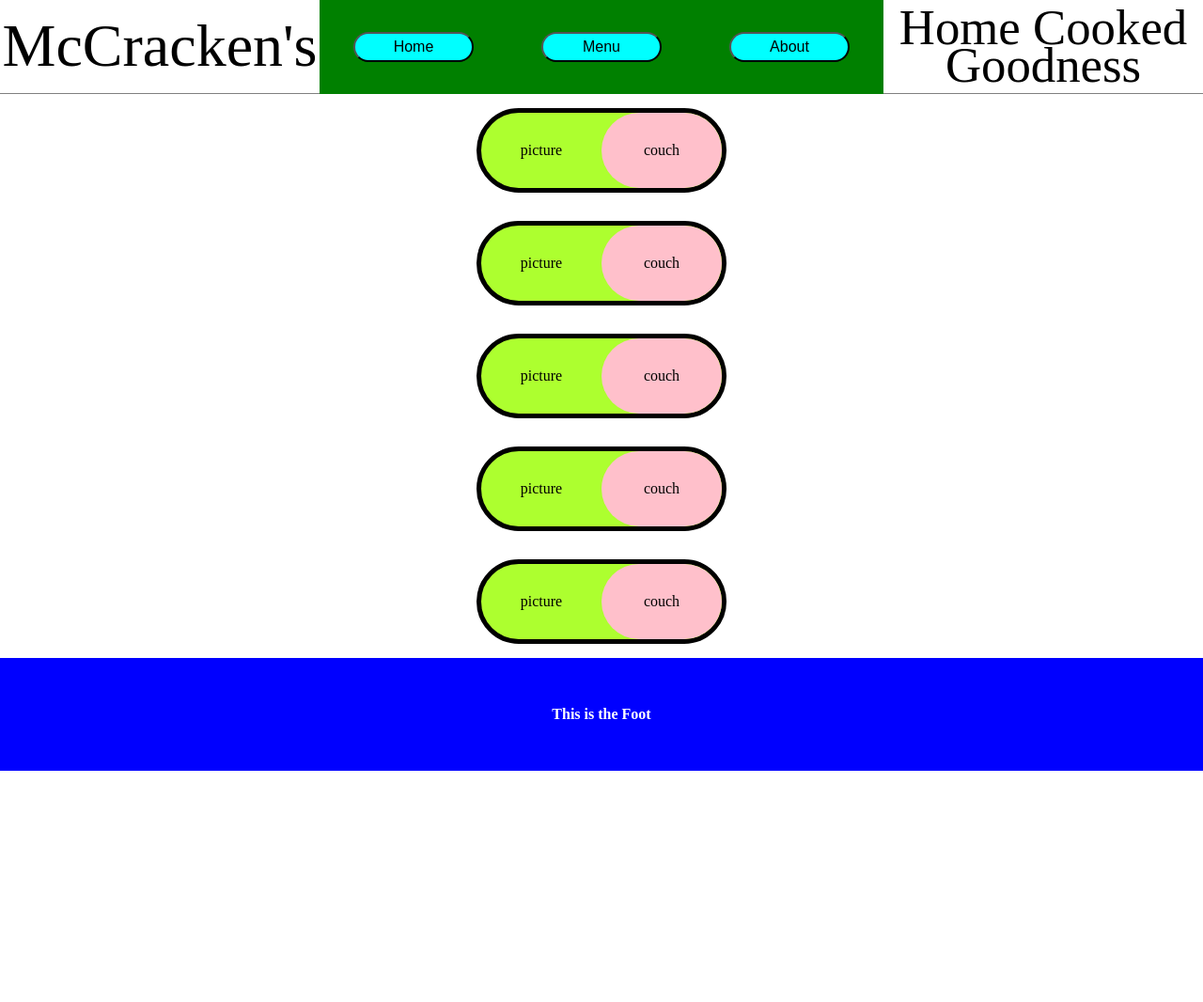
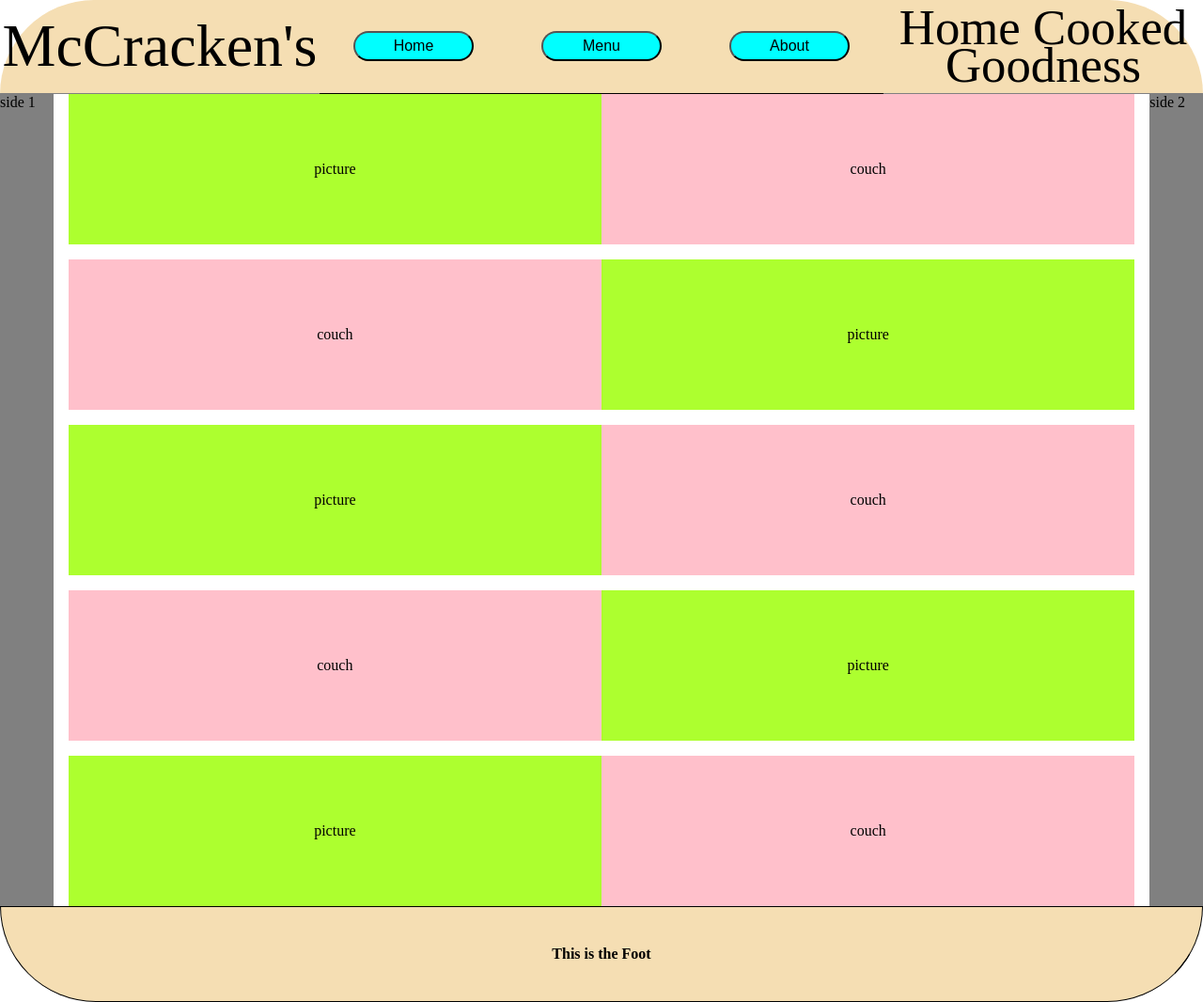
Before and after one commit to GavinHemmingson/RestaurantPage, a website built with webpack: page src/index.html in a window 1280 px wide. Shown: the whole page at 94% size. Before the commit the page ends 820 px from the top, so only its background shows below. Built offline with nearby package versions, Linux system fonts and the light colour scheme.

Commit message:
package-lock.json

```diff
--- a/src/index.html
+++ b/src/index.html
@@ -22,21 +22,23 @@
                 <div class="description">couch</div>
             </div>
             <div class="para">
+                <div class="description">couch</div>
                 <div class="title">picture</div>
-                <div class="description">couch</div>
             </div>
             <div class="para">
                 <div class="title">picture</div>
                 <div class="description">couch</div>
             </div>
             <div class="para">
+                <div class="description">couch</div>
                 <div class="title">picture</div>
-                <div class="description">couch</div>
             </div>
             <div class="para">
                 <div class="title">picture</div>
                 <div class="description">couch</div>
             </div>
+            <div class="columns1">side 1</div>
+            <div class="columns2">side 2</div>
         </div>
         <footer>This is the Foot</footer>
     </body>
--- a/src/style.css
+++ b/src/style.css
@@ -14,7 +14,7 @@ header{
     margin: 0;
     padding: 0%;
     display: grid;
-    background-color: green;
+    background-color: white;
     grid-template-rows: 1fr 1fr 1fr;
     grid-template-columns: 1fr 600px 1fr;
 }
@@ -27,14 +27,19 @@ header{
     font-size: 4em;
     background-color: white;
     border-bottom: 1px solid grey;
+    border-top-left-radius: 10em;
+    background-color: wheat;
+    /* border-bottom-left-radius: 10em; */
 }
 
 nav{
     display: flex;
     justify-content: space-around;
     align-items: center;
-    grid-row: 2/3;
+    grid-row: 1/4;
     grid-column: 2/3;
+    background-color: wheat;
+    border-bottom: 1px solid black;
 }
 
 .home
@@ -48,7 +53,11 @@ nav{
     font-size: 3.3em;
     background-color: white;
     border-bottom: 1px solid grey;
-    min-width: 300px;
+    min-width: 310px;
+    background-color: wheat;
+    border-top-right-radius: 10em;
+    /* border-bottom-right-radius: 10em; */
+
 }
 
 
@@ -70,37 +79,54 @@ nav{
 footer{
     grid-row: 3/4;
     grid-column: 1/4 ;
-    height:120px;
+    height:100px;
     display: flex;
     justify-content: center;
     align-items: center;
-    background-color: blue;
-    color:white;
+    background-color: wheat;
+    color:black;
     font-weight: bold;
+    border: 1px solid black;
+    border-bottom-left-radius:10em;
+    border-bottom-right-radius: 10em;
 }
 
 #content{
-    grid-column: 2/3;
-    display: flex;
-    flex-direction: column;
-    justify-content: space-around;
+    grid-column: 1/5;
+    display: grid;
+    grid-template-rows: 1fr 1fr 1fr 1fr 1fr;
+    grid-template-columns: 1fr 20fr 1fr;
+    gap:2vh;
+
     height: calc(100vh- 200px);
 }
 
 .para{
     display: flex;
+    grid-column: 2/3;
+
     flex-direction: row;
-    justify-content: center;
+    justify-content: space-between;
     align-self: center;
     text-align: center;
-    border:5px solid black;
-    border-radius: 10em;
-    height: 10vh;
-    width: 20vw;
+    height: 20vh;
     position: relative;
     z-index: -1;
     background-color: greenyellow;
 
+}
+
+.columns1{
+    grid-row: 1/6;
+    grid-column: 1/2;
+    background-color: grey;
+
+
+}
+.columns2{
+    grid-column: 3/4;
+    grid-row: 1/6;
+    background-color: grey;
 }
 
 .title{
@@ -119,5 +145,5 @@ footer{
     position:relative;
     z-index: -1;
     background-color: pink;
-    border-radius: calc(20em);
+
 }
```
Also changed, not shown: 1 other file.
